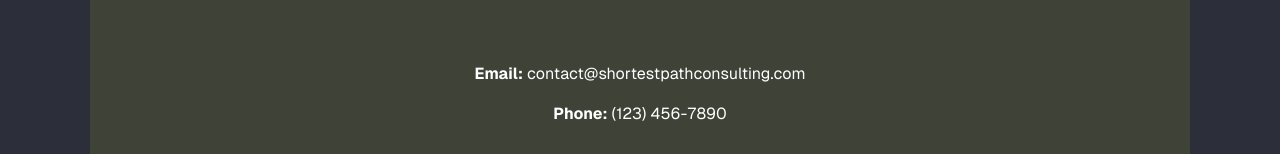
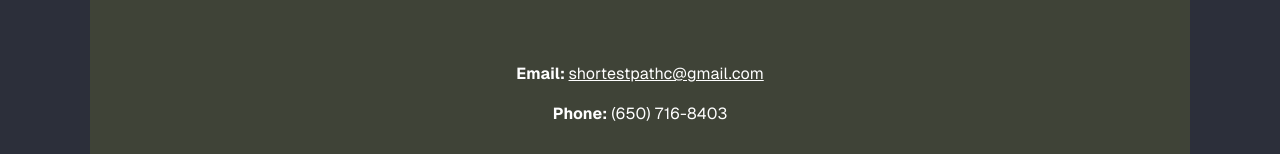
Before and after one commit to alejandrochang/shortestpath, a Next.js app: page / in a window 1280 px wide. Shown: the part 2324-2478 px from the top of the page. Built offline with nearby package versions, Linux system fonts and the light colour scheme.

Commit message:
feat(sp): add email

```diff
--- a/src/app/page.tsx
+++ b/src/app/page.tsx
@@ -27,9 +27,7 @@ export default function Home() {
           </div>
         </Container>
         <Container gradient title="Why Shortest Path?" id="why-shortest-path">
-          <div
-            className="w-full sm:w-[800px] text-center mt-10"
-          >
+          <div className="w-full sm:w-[800px] text-center mt-10">
             <ul className="list-disc pl-5 text-left space-y-4 mb-10">
               <ol className="list-decimal pl-5 space-y-2">
                 <li>
@@ -58,9 +56,7 @@ export default function Home() {
           </div>
         </Container>
         <Container title="What We Do?" id="what-we-do">
-          <div
-            className="w-full sm:w-[800px] text-center mt-10"
-          >
+          <div className="w-full sm:w-[800px] text-center mt-10">
             <ul className="list-disc pl-5 text-left space-y-4 mb-10">
               <li>
                 <strong>Consulting:</strong> Comprehensive analysis and
@@ -83,10 +79,13 @@ export default function Home() {
         <Container title="Get in touch" color="blackOlive" id="contact">
           <div className="w-full sm:w-[800px] text-center mt-10">
             <p className="mb-4">
-            <strong>Email:</strong> contact@shortestpathconsulting.com
+              <strong>Email: </strong>
+                <a href="mailto:shortestpathc@gmail.com" className="underline">
+                shortestpathc@gmail.com
+                </a>
             </p>
             <p>
-            <strong>Phone:</strong> (123) 456-7890
+              <strong>Phone:</strong> (650) 716-8403
             </p>
           </div>
         </Container>
```
Lines whose indentation alone changed are shown as unchanged.
